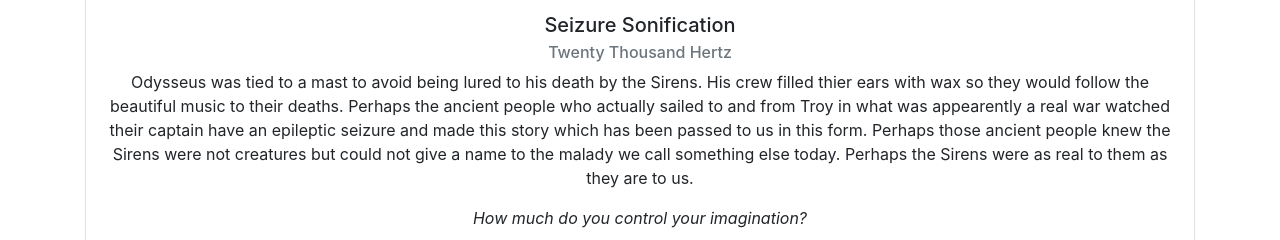
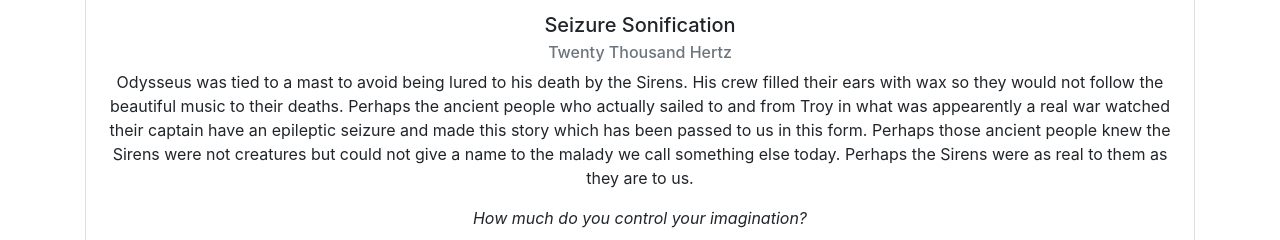
Before and after one commit to freeburgernator/podcasts, a plain HTML site: page index.html in a window 1280 px wide. Shown: the part 5470-5710 px from the top of the page. Drawn offline with nearby package versions, Linux system fonts and the light colour scheme.

Commit message:
fix typos

```diff
--- a/index.html
+++ b/index.html
@@ -364,8 +364,8 @@
             <div class="card-body">
               <h5 class="card-title">Seizure Sonification</h5>
               <h6 class="card-subtitle mb-2 text-muted">Twenty Thousand Hertz</h6>
-              <p class="card-text">Odysseus was tied to a mast to avoid being lured to his death by the Sirens. His crew filled thier ears with wax so they would
-              follow the beautiful music to their deaths. Perhaps the ancient people who actually sailed to and from Troy in what was appearently a real war watched their captain have an epileptic seizure and made this story which has been passed to us
+              <p class="card-text">Odysseus was tied to a mast to avoid being lured to his death by the Sirens. His crew filled their ears with wax so they would
+              not follow the beautiful music to their deaths. Perhaps the ancient people who actually sailed to and from Troy in what was appearently a real war watched their captain have an epileptic seizure and made this story which has been passed to us
               in this form. Perhaps those ancient people knew the Sirens were not creatures but could not give a name to the malady we call something else today.
               Perhaps the Sirens were as real to them as they are to us.</p>
               <p class="card-text font-italic">How much do you control your imagination?</p>
```
Also changed, not shown: 1 other file.
